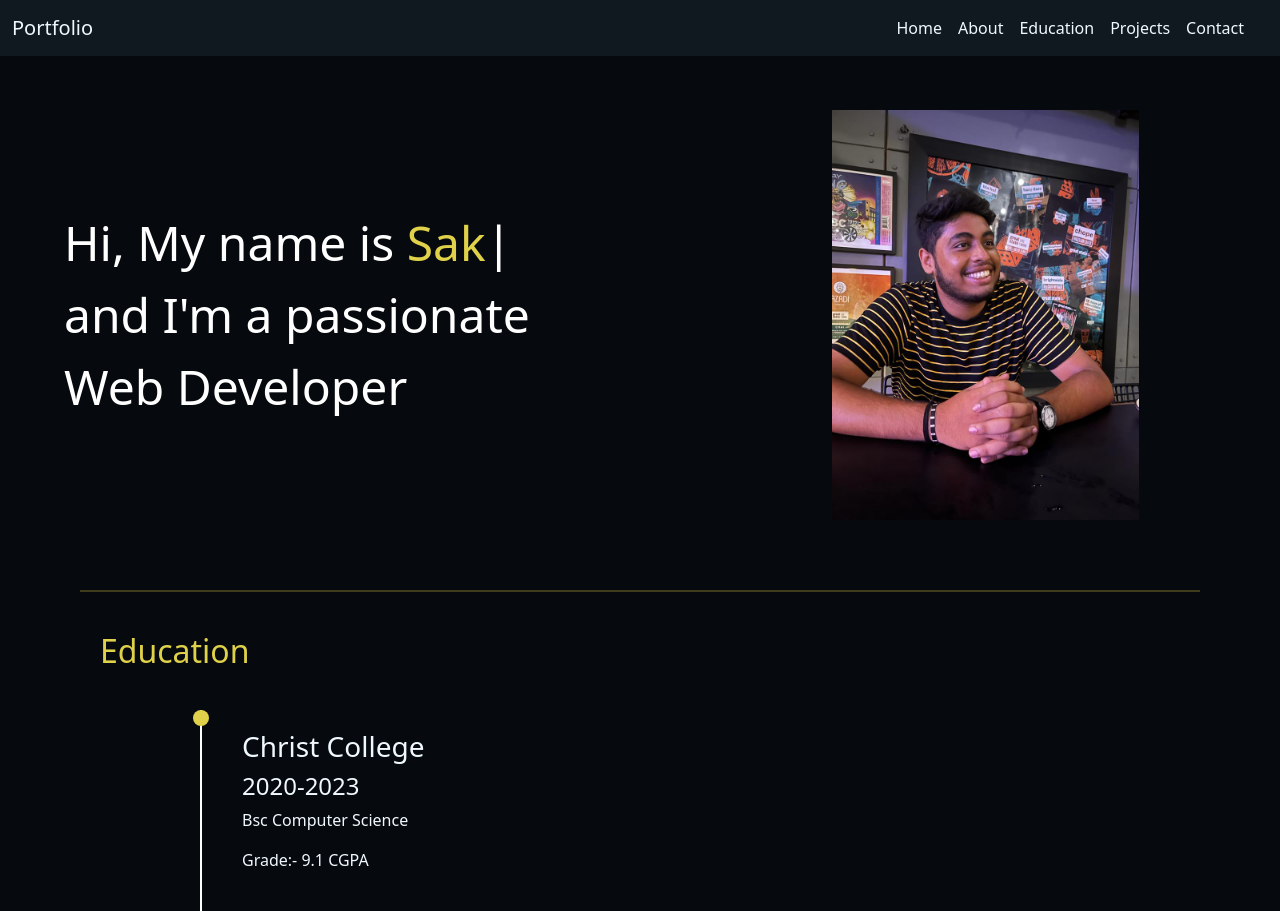
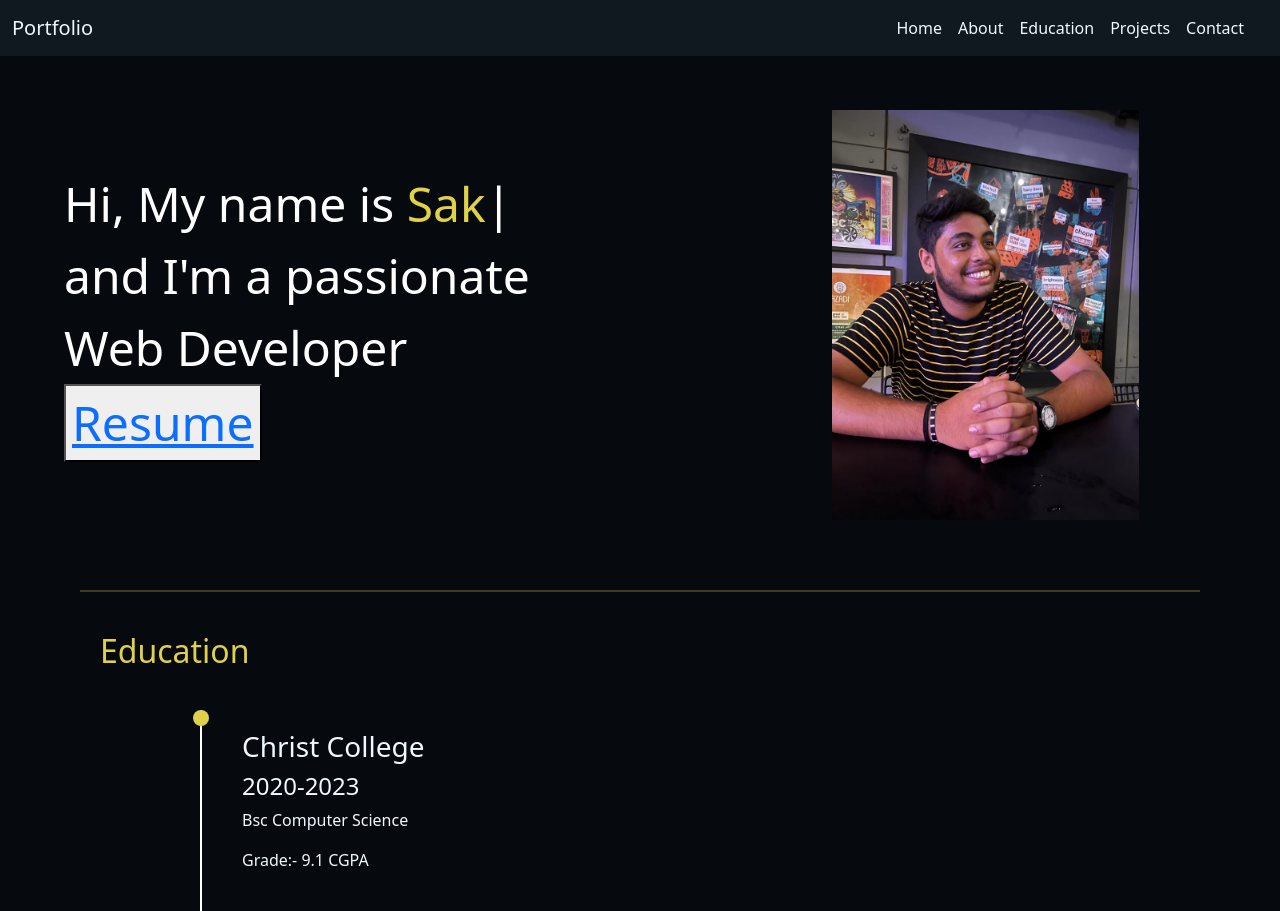
Before and after one commit to Sakshat165/Online-Portfolio, a plain HTML site: page index.html in a window 1280 px wide. Shown: the top 911 px of the page. Drawn offline with nearby package versions, Linux system fonts and the light colour scheme.

Commit message:
Update index.html

```diff
--- a/index.html
+++ b/index.html
@@ -52,6 +52,9 @@
         Hi, My name is <span class="yellow" id="element"></span>
         <div>
           and I'm a passionate<br>Web Developer
+        </div>
+          <div>
+          <button><a href="Sakshat's Resume (4).pdf">Resume</a></button>
         </div>
       </div>
       <div class="right">
```
